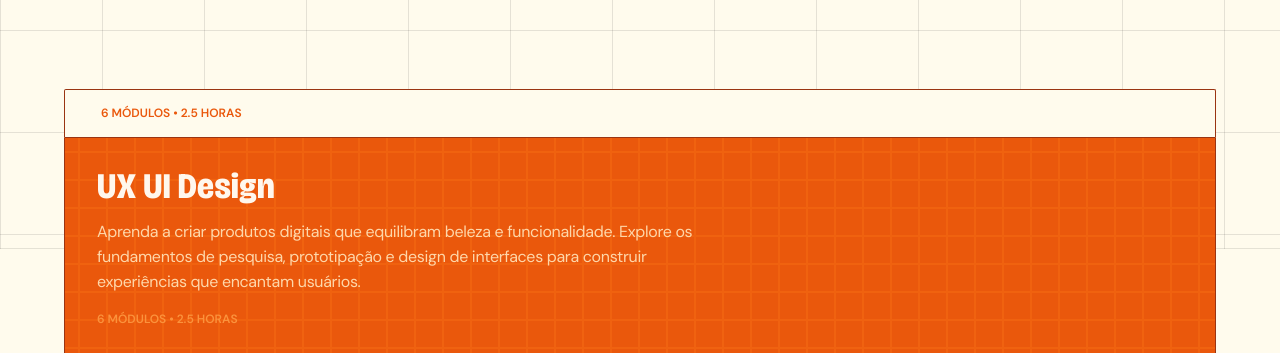
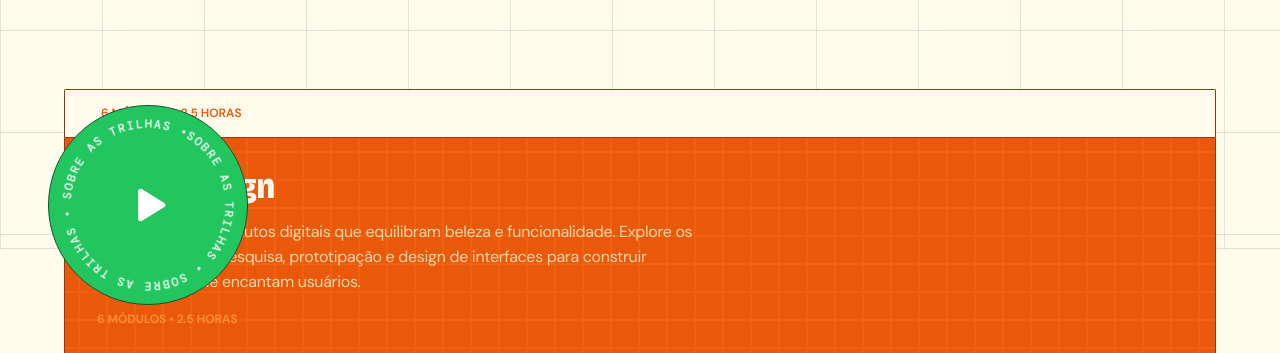
Before and after one commit to binattitech/site, a Next.js app: page /trilhas in a window 1280 px wide. Shown: the part 447-800 px from the top of the page. Built offline with nearby package versions, Linux system fonts and the light colour scheme.

Commit message:
feat: adicionar botão flutuante de reprodução na página Trilhas para melhorar a interatividade

```diff
--- a/app/trilhas/page.tsx
+++ b/app/trilhas/page.tsx
@@ -3,6 +3,7 @@ import Footer from "@/components/Footer";
 import TrilhasHeroSection from "@/sections/TrilhasHeroSection";
 import TrilhasDestaqueSection from "@/sections/TrilhasDestaqueSection";
 import NossasTrilhasSection from "@/sections/NossasTrilhasSection";
+import FloatingPlayButton from "@/components/FloatingPlayButton";
 import styles from "./trilhas.module.css";
 
 export const metadata = {
@@ -21,6 +22,9 @@ export default function TrilhasPage() {
         <NossasTrilhasSection />
       </main>
       <Footer />
+      <div className={styles.floatingPlay}>
+        <FloatingPlayButton />
+      </div>
     </div>
   );
 }
--- a/app/trilhas/trilhas.module.css
+++ b/app/trilhas/trilhas.module.css
@@ -4,3 +4,13 @@
   display: flex;
   flex-direction: column;
 }
+
+.floatingPlay {
+  position: fixed;
+  /* Ancora no centro do botão em repouso: 48px da borda + metade de 200px */
+  bottom: calc(var(--space-12) + 6.25rem);
+  left: calc(var(--space-12) + 6.25rem);
+  /* Recua 50% do próprio tamanho — o centro fica fixo enquanto cresce */
+  transform: translate(-50%, 50%);
+  z-index: 50;
+}
--- /dev/null
+++ b/components/FloatingPlayButton/FloatingPlayButton.module.css
@@ -0,0 +1,100 @@
+/*
+ * FloatingPlayButton — Binatti UI
+ */
+
+.button {
+  --fpb-size: 12.5rem; /* 200px */
+  --fpb-bg: var(--green-500);
+  --fpb-border: var(--green-900);
+  --fpb-overlay: var(--green-500);
+  --fpb-overlay-opacity: 0.7;
+
+  position: relative;
+  display: flex;
+  align-items: center;
+  justify-content: center;
+  width: var(--fpb-size);
+  height: var(--fpb-size);
+  border-radius: var(--radius-full);
+  border: 1px solid var(--fpb-border);
+  overflow: hidden;
+  cursor: pointer;
+  background: var(--fpb-bg);
+  padding: 0;
+  flex-shrink: 0;
+  transition: width 120ms ease, height 120ms ease;
+}
+
+/* Slightly larger on hover when has thumbnail */
+.button:hover {
+  --fpb-size: 13rem; /* 208px */
+}
+
+/* Sem thumbnail: overlay não deve cobrir o fundo sólido */
+.button:not([data-has-thumbnail="true"]) .overlay {
+  display: none;
+}
+
+/* Lighter overlay when playing */
+.button[data-is-playing="true"] {
+  --fpb-overlay-opacity: 0.4;
+}
+
+/* ── Thumbnail ─────────────────────────────────────────── */
+
+.thumbnail {
+  position: absolute;
+  inset: 0;
+  width: 100%;
+  height: 100%;
+  object-fit: cover;
+}
+
+/* ── Green overlay ─────────────────────────────────────── */
+
+.overlay {
+  position: absolute;
+  inset: 0;
+  background: var(--fpb-overlay);
+  opacity: var(--fpb-overlay-opacity);
+}
+
+/* Remove overlay on press so thumbnail shows through */
+.button[data-has-thumbnail="true"]:active .overlay {
+  opacity: 0.15;
+}
+
+/* ── Spinning text ring ─────────────────────────────────── */
+
+.textRing {
+  position: absolute;
+  inset: 0;
+  width: 100%;
+  height: 100%;
+  animation: fpb-spin 18s linear infinite;
+  transform-origin: center;
+}
+
+.textRing text {
+  font-family: var(--font-mono);
+  font-size: 0.75rem; /* 12px */
+  font-weight: var(--font-weight-medium);
+  letter-spacing: 0.125em;
+  fill: white;
+  text-transform: uppercase;
+}
+
+@keyframes fpb-spin {
+  from { transform: rotate(0deg); }
+  to   { transform: rotate(360deg); }
+}
+
+/* ── Icon ──────────────────────────────────────────────── */
+
+.iconWrapper {
+  position: relative;
+  display: flex;
+  align-items: center;
+  justify-content: center;
+  pointer-events: none;
+}
--- /dev/null
+++ b/components/FloatingPlayButton/FloatingPlayButton.tsx
@@ -0,0 +1,87 @@
+"use client";
+import { useId, useState } from "react";
+import { Play, Pause } from "@phosphor-icons/react";
+import styles from "./FloatingPlayButton.module.css";
+
+export interface FloatingPlayButtonProps {
+  thumbnailSrc?: string;
+  isPlaying?: boolean;
+  label?: string;
+  onClick?: () => void;
+}
+
+export default function FloatingPlayButton({
+  thumbnailSrc,
+  isPlaying: isPlayingProp,
+  label = "SOBRE AS TRILHAS",
+  onClick,
+}: FloatingPlayButtonProps) {
+  const [isPlayingInternal, setIsPlayingInternal] = useState(false);
+  const isControlled = isPlayingProp !== undefined;
+  const isPlaying = isControlled ? isPlayingProp : isPlayingInternal;
+
+  const rawId = useId();
+  const pathId = `fpb-${rawId.replace(/[^a-zA-Z0-9]/g, "")}`;
+  const hasThumbnail = Boolean(thumbnailSrc);
+  const ringText = `${label} • ${label} • ${label} • `;
+  // 2π × 78 (raio do path) = circunferência do anel
+  const ringCircumference = +(2 * Math.PI * 78).toFixed(2);
+
+  function handleClick() {
+    if (!isControlled) setIsPlayingInternal((prev) => !prev);
+    onClick?.();
+  }
+
+  return (
+    <button
+      className={styles.button}
+      data-has-thumbnail={hasThumbnail}
+      data-is-playing={isPlaying}
+      onClick={handleClick}
+      aria-label={isPlaying ? "Pausar" : "Reproduzir"}
+      type="button"
+    >
+      {hasThumbnail && (
+        <img
+          className={styles.thumbnail}
+          src={thumbnailSrc}
+          alt=""
+          aria-hidden="true"
+        />
+      )}
+
+      <div className={styles.overlay} aria-hidden="true" />
+
+      <svg
+        className={styles.textRing}
+        viewBox="0 0 200 200"
+        aria-hidden="true"
+        focusable="false"
+      >
+        <defs>
+          <path
+            id={pathId}
+            d="M 100,100 m -78,0 a 78,78 0 1,1 156,0 a 78,78 0 1,1 -156,0"
+          />
+        </defs>
+        <text>
+          <textPath
+            href={`#${pathId}`}
+            textLength={ringCircumference}
+            lengthAdjust="spacing"
+          >
+            {ringText}
+          </textPath>
+        </text>
+      </svg>
+
+      <div className={styles.iconWrapper} aria-hidden="true">
+        {isPlaying ? (
+          <Pause size={40} color="white" weight="fill" />
+        ) : (
+          <Play size={40} color="white" weight="fill" />
+        )}
+      </div>
+    </button>
+  );
+}
--- /dev/null
+++ b/components/FloatingPlayButton/index.ts
@@ -0,0 +1,2 @@
+export { default } from "./FloatingPlayButton";
+export type { FloatingPlayButtonProps } from "./FloatingPlayButton";
```
Also changed, not shown: sections/AboutHeroSection/AboutHeroSection.module.css (line endings or trailing spaces).
